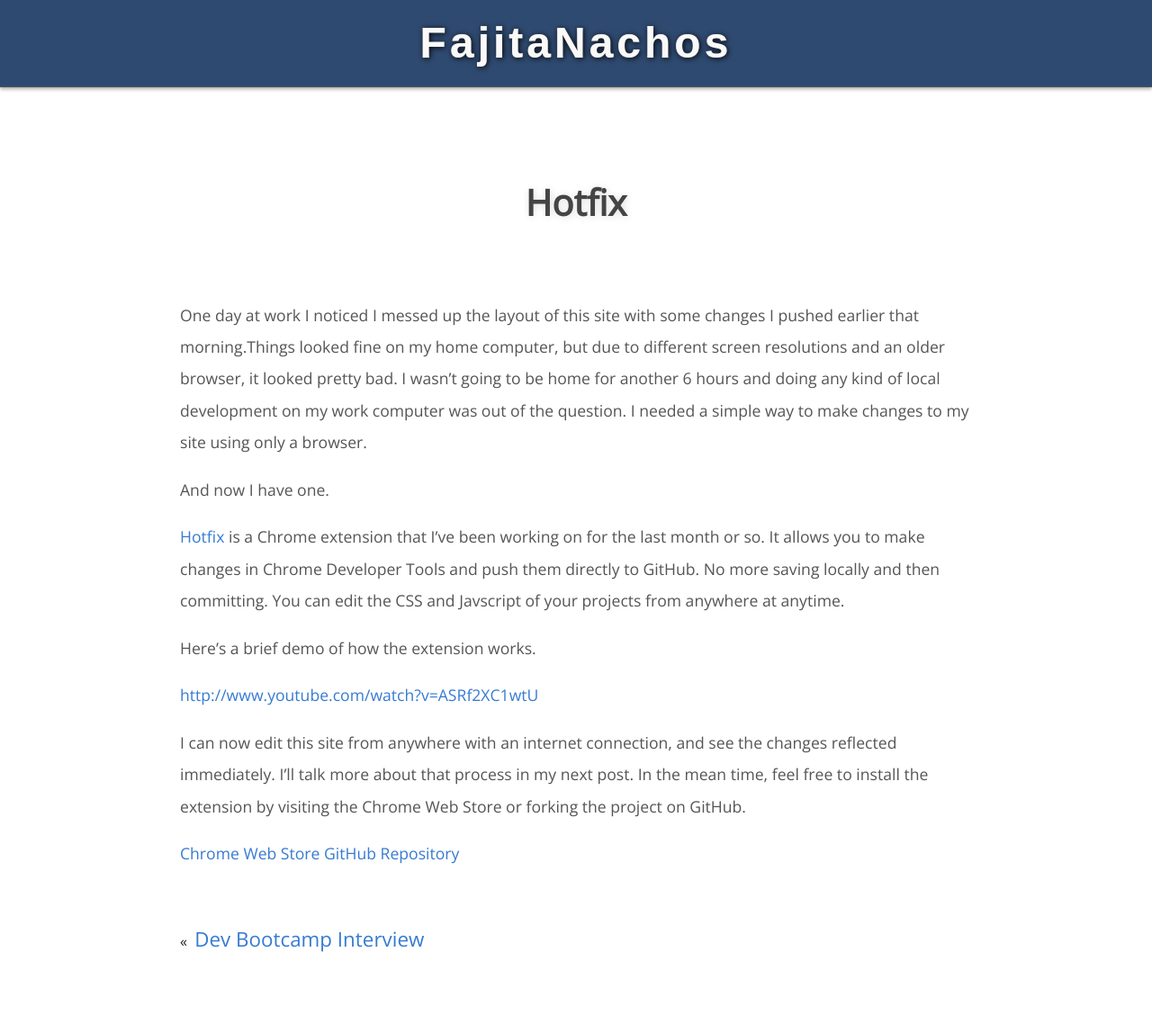
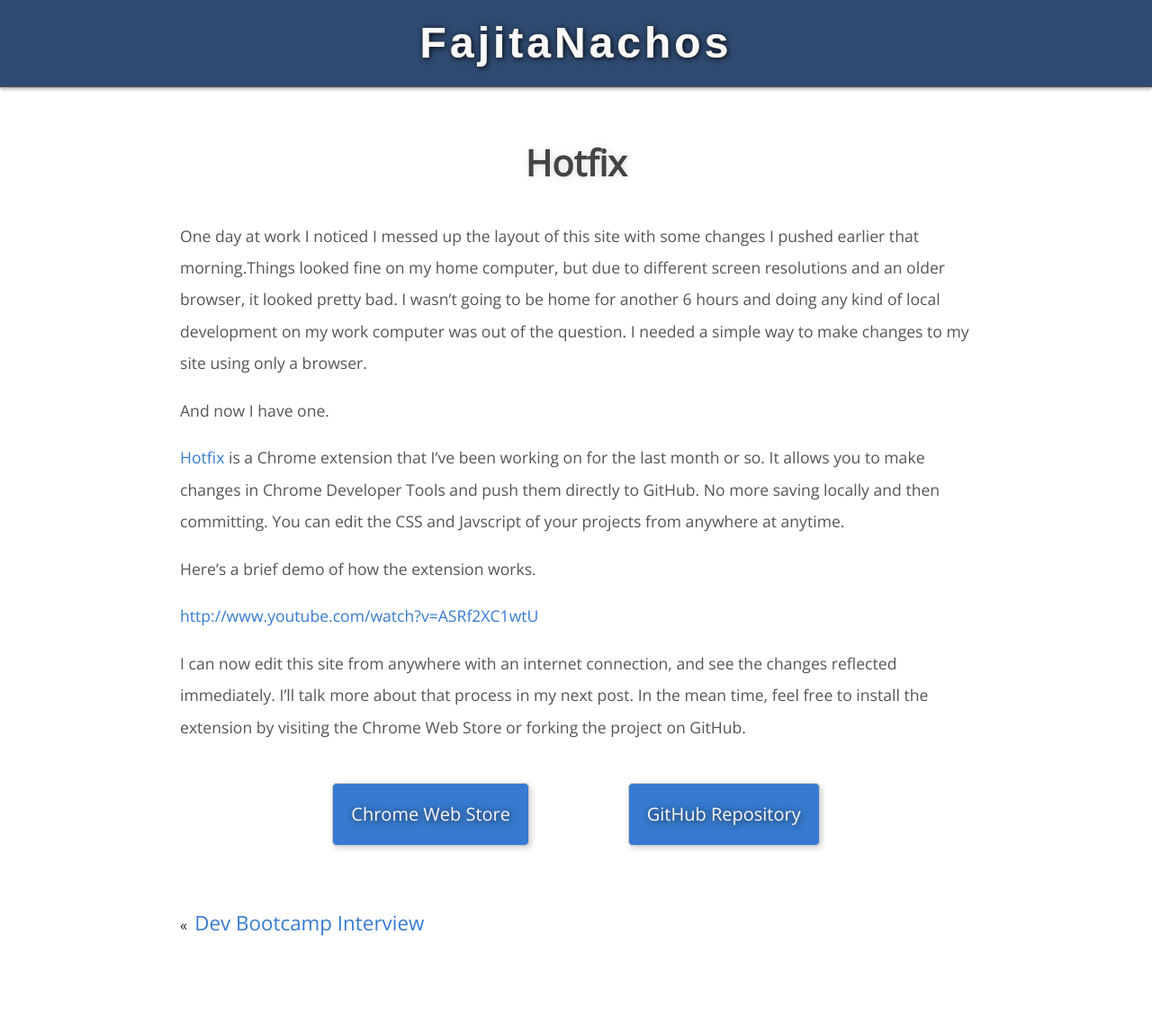
Before and after one commit to karsumit94/andrewholsted.github.io, a Jekyll site: the page built from _posts/2013-03-21-Hotfix.md, in a window 1280 px wide. Shown: the whole page at 90% size. Built offline with Jekyll 4.4.1, drawn with Linux system fonts in a browser that asks for light colours; nearby versions of some CDN libraries; some web fonts are replaced; Markdown is read by kramdown in place of the engine named in the settings.

Commit message:
Add gradient buttons.

```diff
--- a/_posts/2013-03-21-Hotfix.md
+++ b/_posts/2013-03-21-Hotfix.md
@@ -29,10 +29,12 @@ internet connection, and see the changes reflected immediately. I'll talk more
 about that process in my next post. In the mean time, feel free to install the
 extension by visiting the Chrome Web Store or forking the project on GitHub.
 
-<span class="cws-link"><a href="https://chrome.google.com/webstore/detail/hotfix/bfmckmhcljhakgkngnfjhmmffaabdafi">Chrome Web Store</a>
-</span>
-<span class="github-link"><a href="https://github.com/FajitaNachos/hotfix">
-GitHub Repository</a></span>
+
+<div class= "buttons-wrap">
+	<a href="https://chrome.google.com/webstore/detail/hotfix/bfmckmhcljhakgkngnfjhmmffaabdafi"><span class="cws-link">Chrome Web Store</span></a>
+	<a href="https://github.com/FajitaNachos/hotfix"><span class="github-link">
+	GitHub Repository</span></a>
+</div>
 
 
 [1]: https://chrome.google.com/webstore/detail/hotfix/bfmckmhcljhakgkngnfjhmmffaabdafi
--- a/css/main.css
+++ b/css/main.css
@@ -233,6 +233,7 @@ section{
     float:left;
     padding-left:1%;
     opacity:.3;
+    cursor:pointer;
 }
 
 #slider-prev:hover, #slider-next:hover{
@@ -247,6 +248,7 @@ section{
     float:right;
     padding-right:1%;
     opacity:.3;
+    cursor:pointer;
 
 }
 
@@ -317,7 +319,7 @@ section{
 #post-container h1, #post-content h2{
     text-align:center;
     color:#444;
-    margin:5% 0 10% 0;
+    margin:0 0 5% 0;
 }
 
 #post-content img{
@@ -337,9 +339,9 @@ section{
 #post-content table{
     width:100%;
     border:1px solid #aaa;
-    box-shadow: 3px 3px 12px #888;
-    -webkit-box-shadow:3px 3px 12px #888;
-    -moz-box-shadow:3px 3px 12px #888;
+     box-shadow: 3px 3px 14px #aaa;
+    -webkit-box-shadow:3px 3px 14px #aaa;
+    -moz-box-shadow:3px 3px 14px #aaa;
     background-color:#fff;
     margin:5% auto;
 }
@@ -392,9 +394,9 @@ tr.first-row td {
     border:1px solid #aaa;
     margin:5% 0 5% 0;
     padding:1em 0 1em 0;
-     box-shadow: 3px 3px 12px #888;
-    -webkit-box-shadow:3px 3px 12px #888;
-    -moz-box-shadow:3px 3px 12px #888;
+     box-shadow: 3px 3px 14px #aaa;
+    -webkit-box-shadow:3px 3px 14px #aaa;
+    -moz-box-shadow:3px 3px 14px #aaa;
    background-color:#fff;
    }
 
@@ -503,6 +505,45 @@ tr.first-row td {
 #contact a{
     text-decoration:none;
 }
+
+/* ============
+   Buttons
+   ============ */
+.buttons-wrap{
+    width:100%;
+    text-align:center;
+}
+.cws-link, .github-link{
+    border:1px solid #ccc;
+    padding:1em;
+    display:inline-block;
+    margin:3% 6%;
+    background-color:#367bd1;
+    border-radius:5px;
+    -webkit-border-radius:5px;
+    -moz-border-radius:5px;
+    box-shadow:2px 2px 6px #ccc;
+    -webkit-box-shadow:2px 2px 6px #ccc;
+    -mox-boz-shadow: 2px 2px 6px #ccc;
+     color: #f9f9f9;
+    text-shadow: 1px 1px 8px #222;
+    font-size:1.25em;
+}
+
+.cws-link:hover, .github-link:hover{
+    background-image: linear-gradient(bottom, #367CD1 8%, #3C85D9 54%, #438CE0 77%);
+    background-image: -o-linear-gradient(bottom, #367CD1 8%, #3C85D9 54%, #438CE0 77%);
+    background-image: -moz-linear-gradient(bottom, #367CD1 8%, #3C85D9 54%, #438CE0 77%);
+    background-image: -webkit-linear-gradient(bottom, #367CD1 8%, #3C85D9 54%, #438CE0 77%);
+    background-image: -ms-linear-gradient(bottom, #367CD1 8%, #3C85D9 54%, #438CE0 77%);
+    background-image: -webkit-gradient(linear,left bottom,left top,color-stop(0.08, #367CD1),color-stop(0.54, #3C85D9),color-stop(0.77, #438CE0));
+
+}
+.cws-link:active, .github-link:active{
+    position: relative;
+    top: 1px;
+}
+
 
 
 
```
